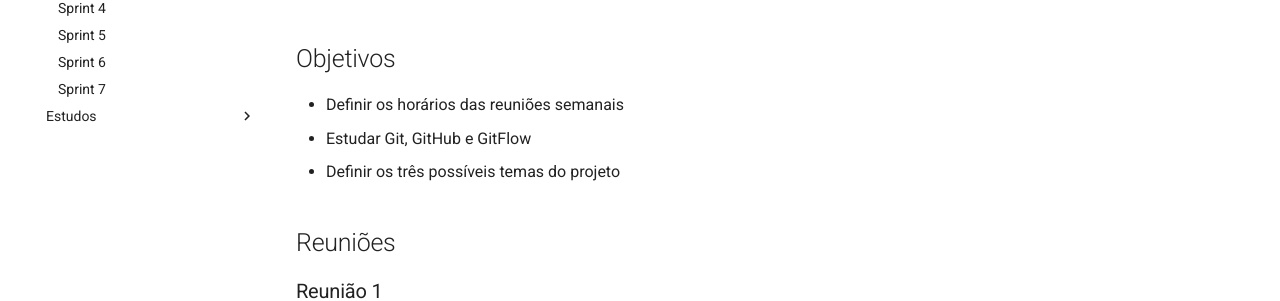
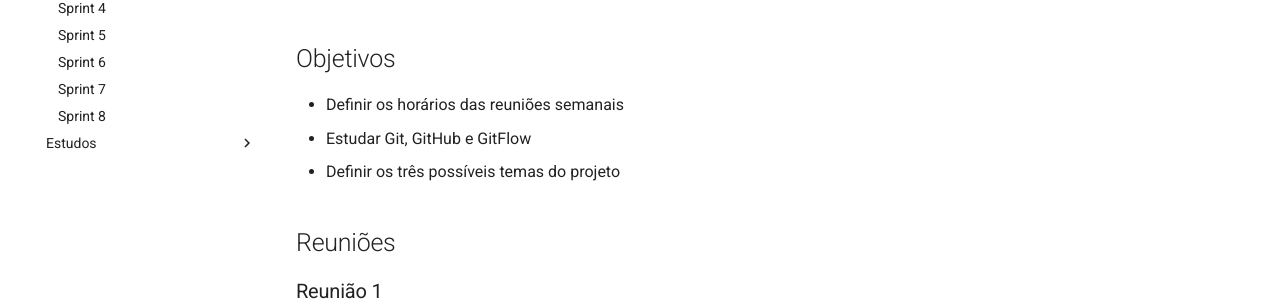
Before and after one commit to unb-mds/2024-1-forUnB, an MkDocs documentation site: the page built from docs/sprints/sprint0.md, in a window 1280 px wide. Shown: the part 372-673 px from the top of the page. Built offline with MkDocs 1.6.1 and Material for MkDocs 9.7.7, drawn with Linux system fonts in a browser that asks for light colours; comment, search, counter and statistics services are not loaded.

Commit message:
docs: create Sprint8

```diff
--- a/mkdocs.yml
+++ b/mkdocs.yml
@@ -26,6 +26,7 @@ nav:
       - Sprint 5: sprints/sprint5.md
       - Sprint 6: sprints/sprint6.md
       - Sprint 7: sprints/sprint7.md
+      - Sprint 8: sprints/sprint8.md
 
   - Estudos:
       - Lean Inception: lean_inception/lean_inception.md
```
